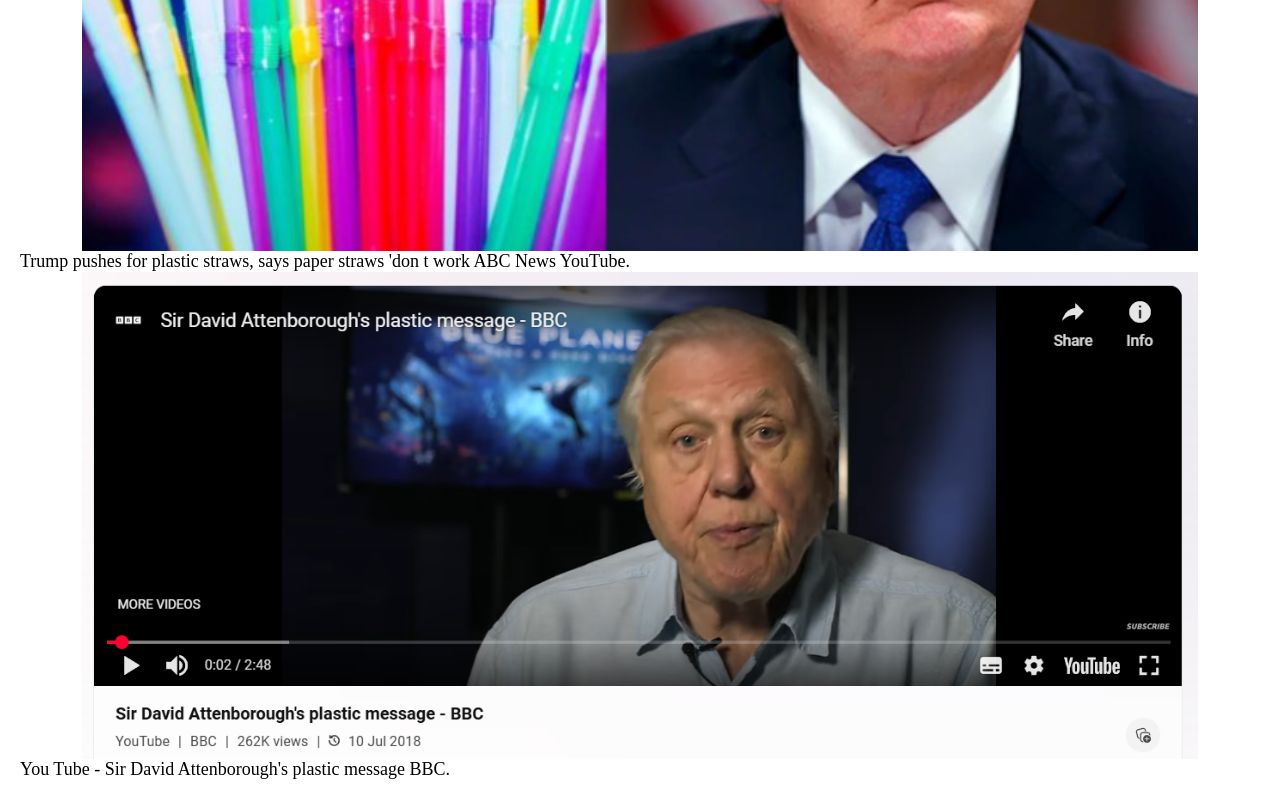
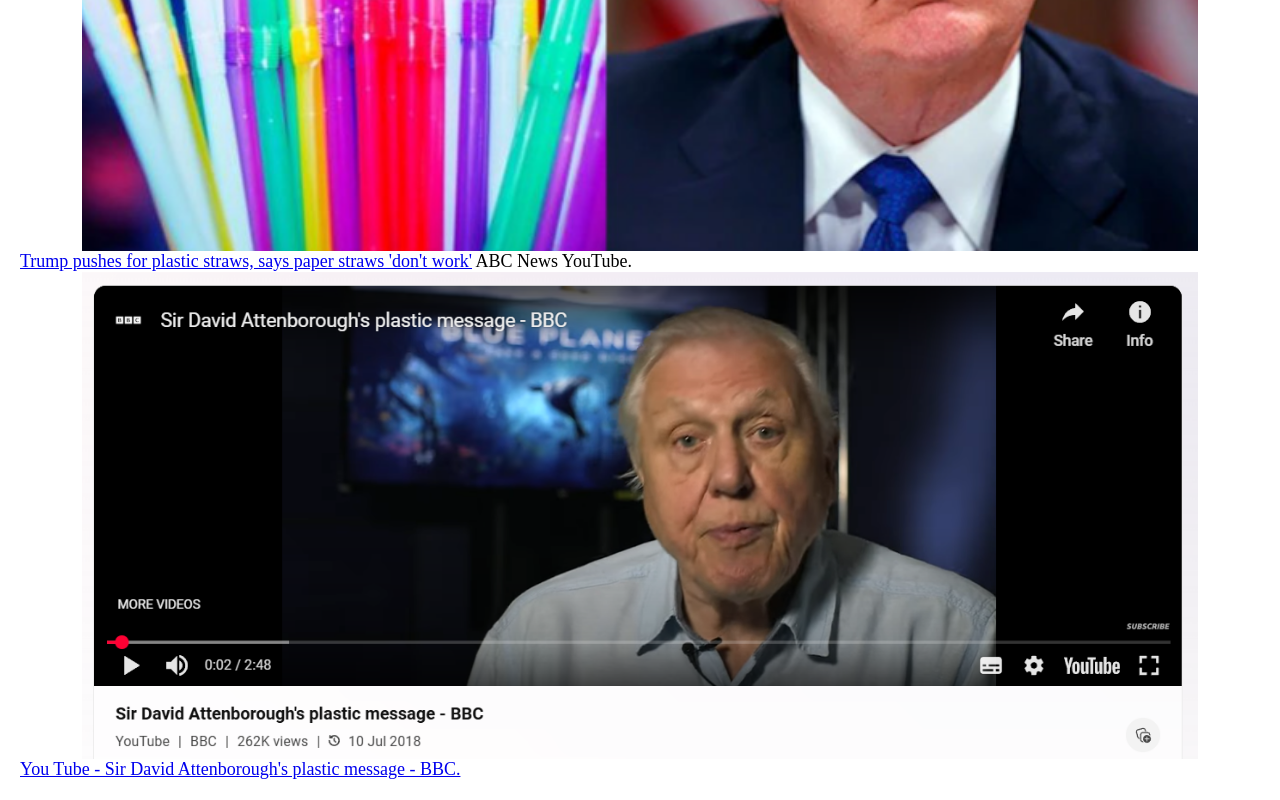
Before and after one commit to k1randdd/k1randdd.github.io, a plain HTML site: page articles/two_views.html in a window 1280 px wide. Shown: the part 470-1270 px from the top of the page. Drawn offline with Linux system fonts and the light colour scheme.

Commit message:
a href add

```diff
--- a/articles/two_views.html
+++ b/articles/two_views.html
@@ -13,12 +13,12 @@
 
 <div>
 <img src="../images/straws_trump.png" alt="Plastic straws and Donald Trump" />
-Trump pushes for plastic straws, says paper straws 'don t work
+<a href="https://www.youtube.com/watch?v=rEOP6hPvwYs">Trump pushes for plastic straws, says paper straws 'don't work'</a>
 ABC News YouTube.
 </div>
 <div>
 <img src="../images/david_attenborough.png" alt="Sir David Attenborough's plastic message" />
-You Tube - Sir David Attenborough's plastic message   BBC.
+<a href="https://www.youtube.com/watch?v=IW3jEIYBFzg&&t=12s">You Tube - Sir David Attenborough's plastic message - BBC.</a>
 </div>
 
 </div>
```
Also changed, not shown: articles/introduction.html (+1 -1 lines), 1 other file.
